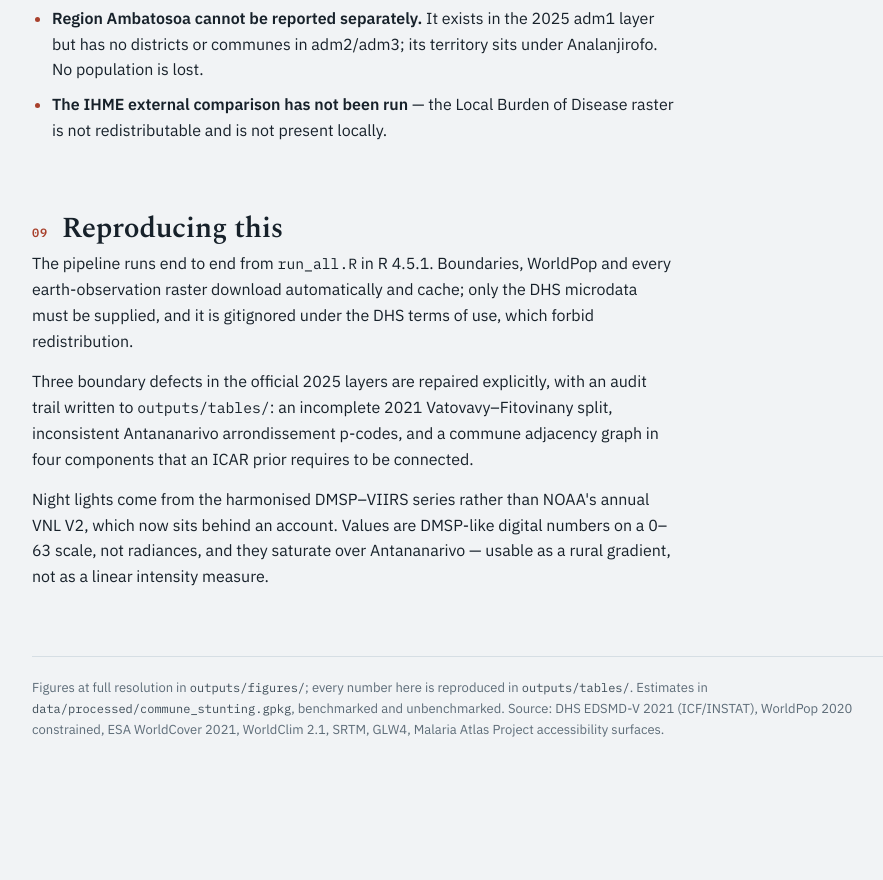
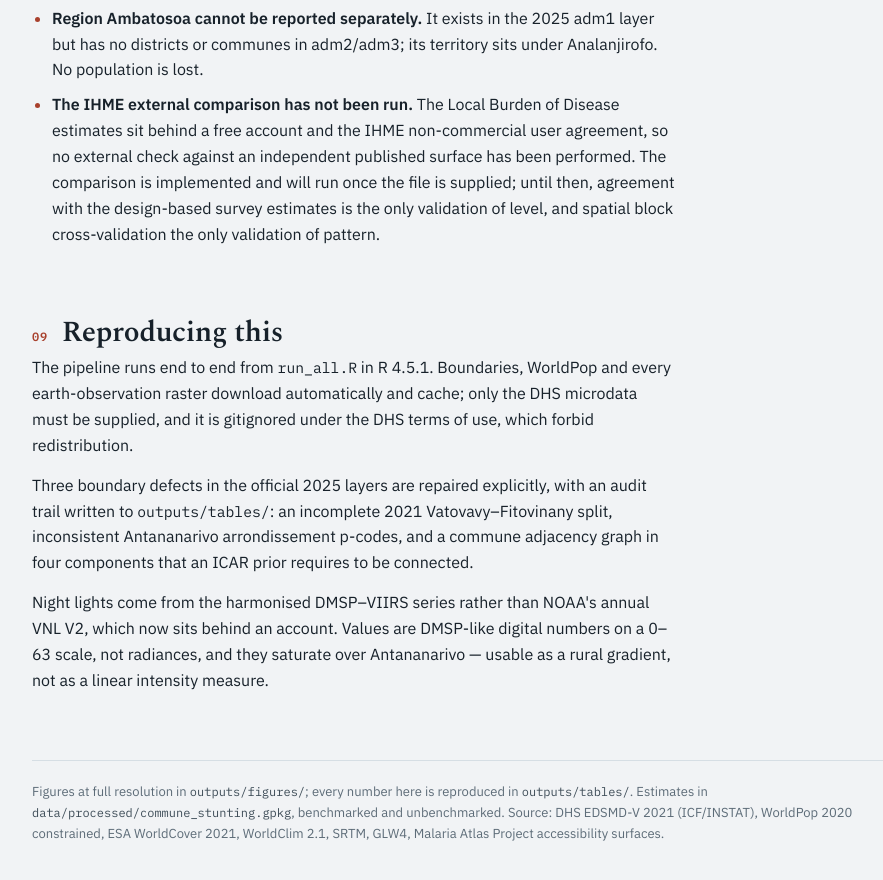
Before and after one commit to valofils/madagascar-stunting-sae, a plain HTML site: page outputs/report_fertile_highland_paradox.html in a window 1280 px wide. Shown: the part 7710-8590 px from the top of the page, without its empty margins (166-1049 px from the left). Before the commit the page ends 8554 px from the top, so only its background shows below. Drawn offline with nearby package versions, Linux system fonts and the light colour scheme.

Commit message:
Sharpen the IHME limitation wording in the report
The report said the comparison was skipped because the raster "is not
redistributable and is not present locally". The real reason is narrower and
worth stating precisely: the estimates sit behind a free account and the IHME
non-commercial user agreement. The revised text also says what follows from
the omission - no external check against an independent published surface has
been made, leaving the survey benchmark as the only validation of level and
spatial block CV as the only validation of pattern.

Co-Authored-By: Claude Opus 5 <noreply@anthropic.com>

```diff
--- a/outputs/report_fertile_highland_paradox.html
+++ b/outputs/report_fertile_highland_paradox.html
@@ -571,7 +571,7 @@ ul.tight li::marker { color: var(--laterite); }
       <li><strong>Land cover enters the surface at commune resolution.</strong> Computing 10&nbsp;m WorldCover fractions for every grid cell is not affordable, so within-commune variation in cropland and built-up area is left to the spatial field.</li>
       <li><strong>45 communes are smaller than one 5&nbsp;km grid cell</strong> and take the nearest cell's posterior draws. At a 188&nbsp;km range the surface is effectively constant over those distances, but their estimates are borrowed rather than computed.</li>
       <li><strong>Region Ambatosoa cannot be reported separately.</strong> It exists in the 2025 adm1 layer but has no districts or communes in adm2/adm3; its territory sits under Analanjirofo. No population is lost.</li>
-      <li><strong>The IHME external comparison has not been run</strong> &mdash; the Local Burden of Disease raster is not redistributable and is not present locally.</li>
+      <li><strong>The IHME external comparison has not been run.</strong> The Local Burden of Disease estimates sit behind a free account and the IHME non-commercial user agreement, so no external check against an independent published surface has been performed. The comparison is implemented and will run once the file is supplied; until then, agreement with the design-based survey estimates is the only validation of level, and spatial block cross-validation the only validation of pattern.</li>
     </ul>
   </div>
 </section>
```
